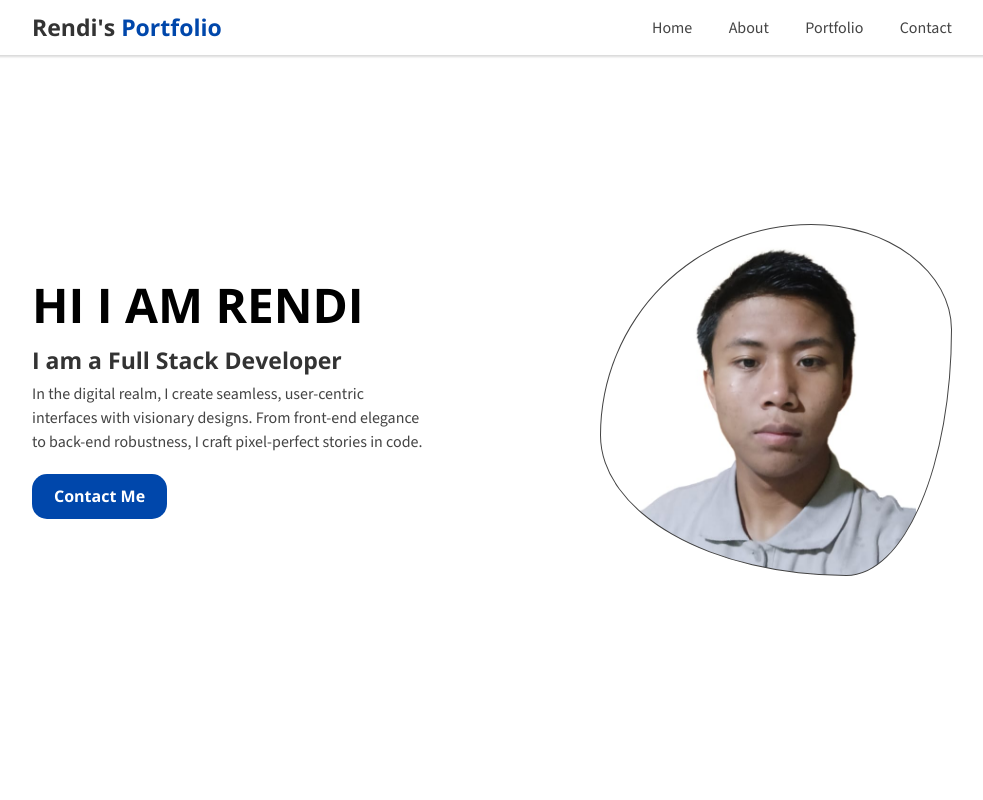
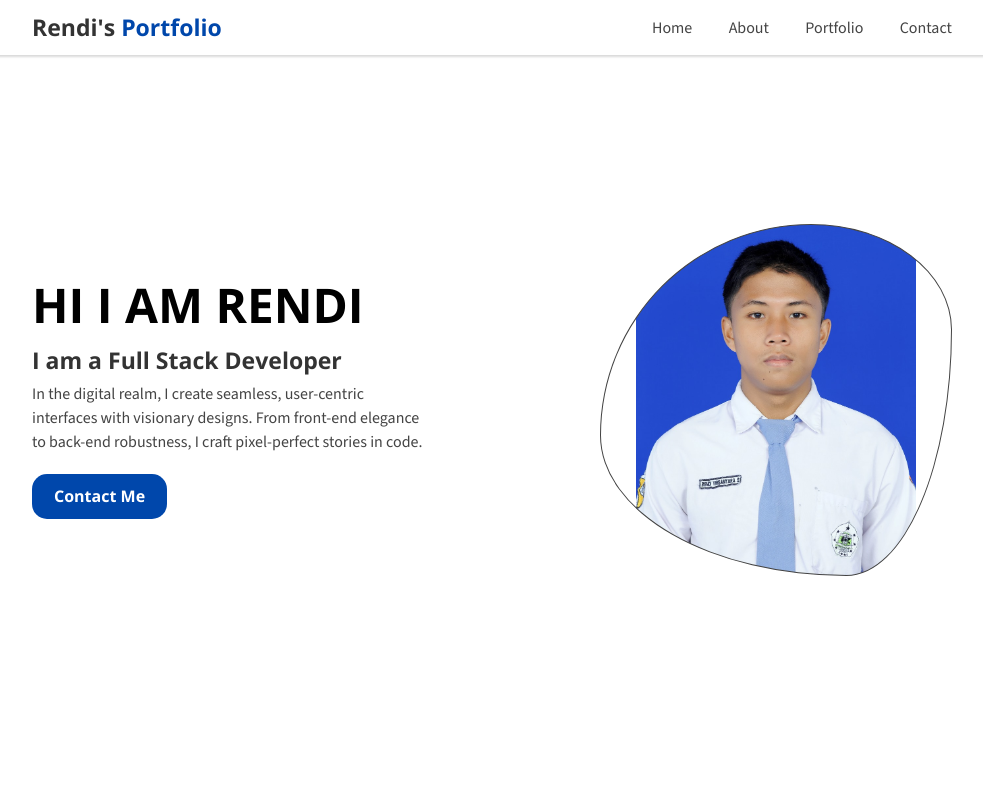
Before and after one commit to rendi12345678/rendi-portfolio, a React (Create React App) app: page / in a window 1280 px wide. Shown: the top 800 px of the page, without its empty margins (148-1131 px from the left). Built offline with nearby package versions, Linux system fonts and the light colour scheme.

Commit message:
Changed hero image

```diff
--- a/src/styles/hero.css
+++ b/src/styles/hero.css
@@ -54,7 +54,7 @@
   width: 100%;
   width: clamp(15rem, 35svw, 35rem);
   height: clamp(15rem, 35svw, 35rem);
-  background: url(/public/img/rendi.jpeg) center 50% / 80% no-repeat;
+  background: url(/public/img/rendi1.jpeg) center 50% / 80% no-repeat;
   border: 0.1rem solid #444;
 }
 
```
Also changed, not shown: public/img/rendi1.jpeg (added).
